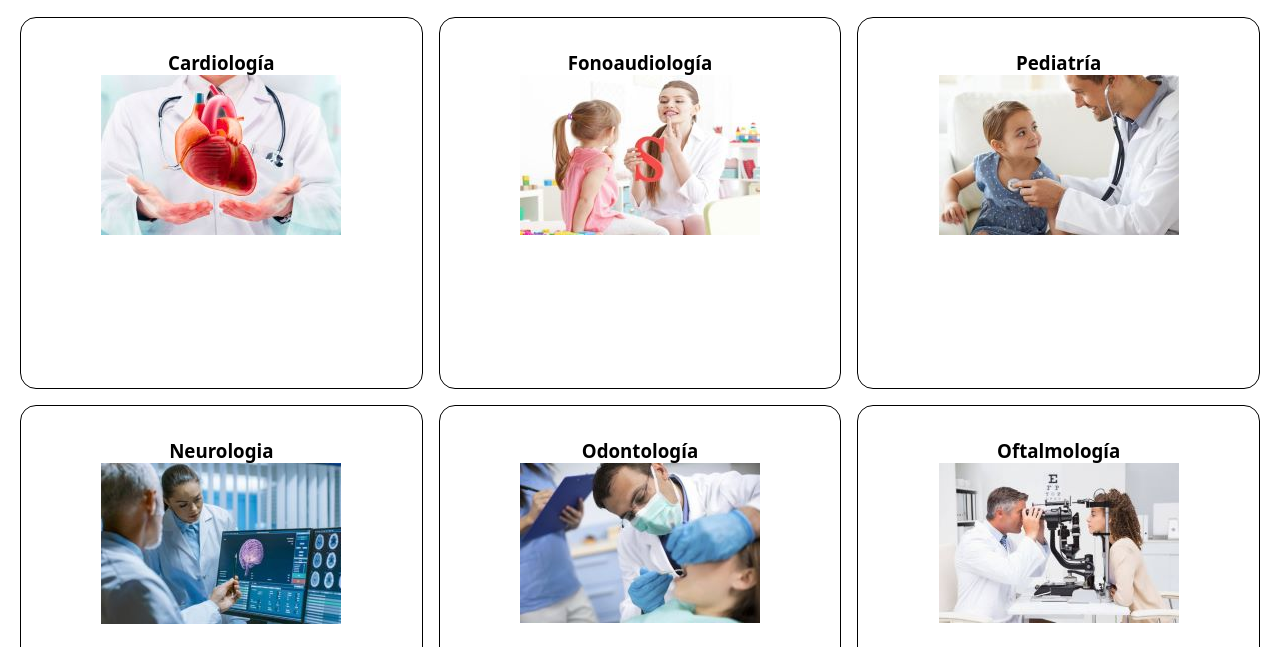
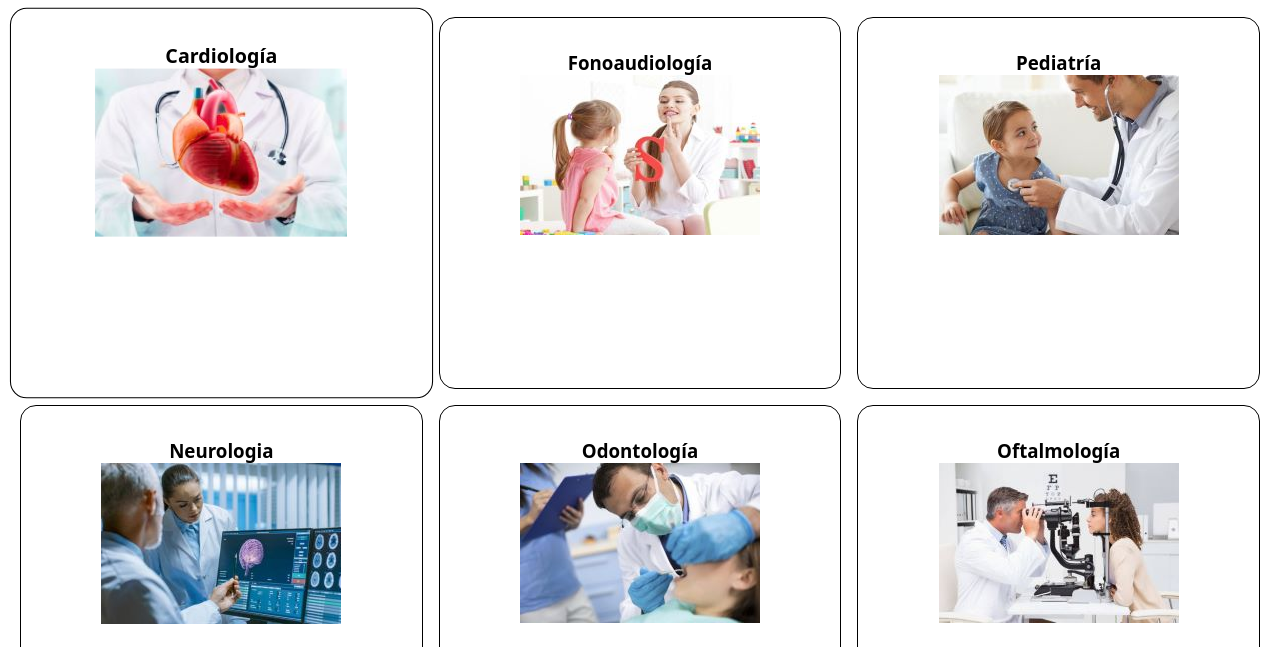
Before and after one commit to jescdev/primer_repositorio, a plain HTML site: page pages/especialidades.html in a window 1280 px wide. In both pictures the pointer is over the element "Cardiología". Shown: the part 153-800 px from the top of the page. Drawn offline with Linux system fonts and the light colour scheme.

Commit message:
Se agrego transformación en las tarjetas de la página Especialidades

```diff
--- a/css/style.css
+++ b/css/style.css
@@ -401,3 +401,8 @@ html {
     transform: translateX(10px);
   }
 }
+
+.tarj-esp:hover,
+.tarj-esp:focus-within {
+  transform: scale(1.05);
+}
```
